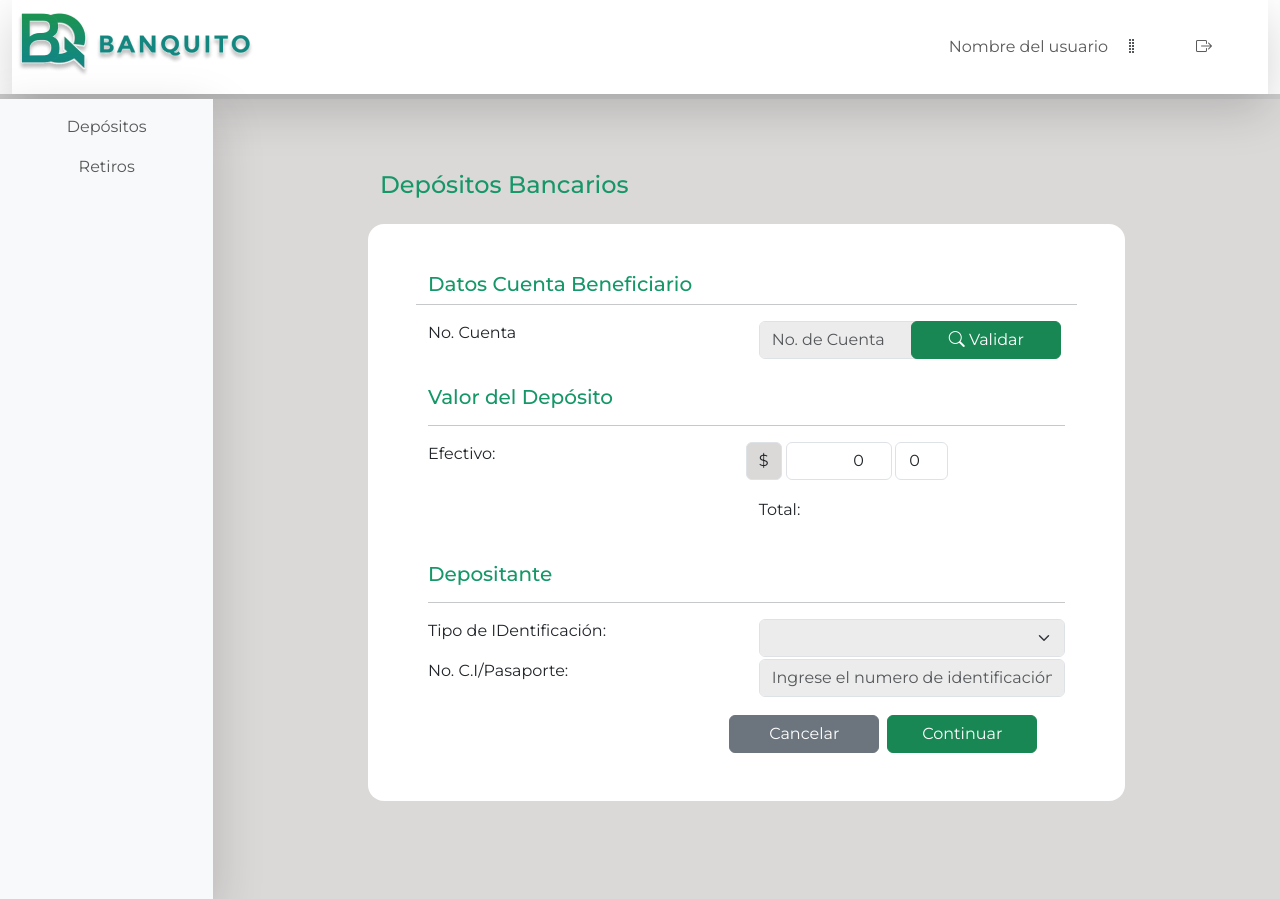
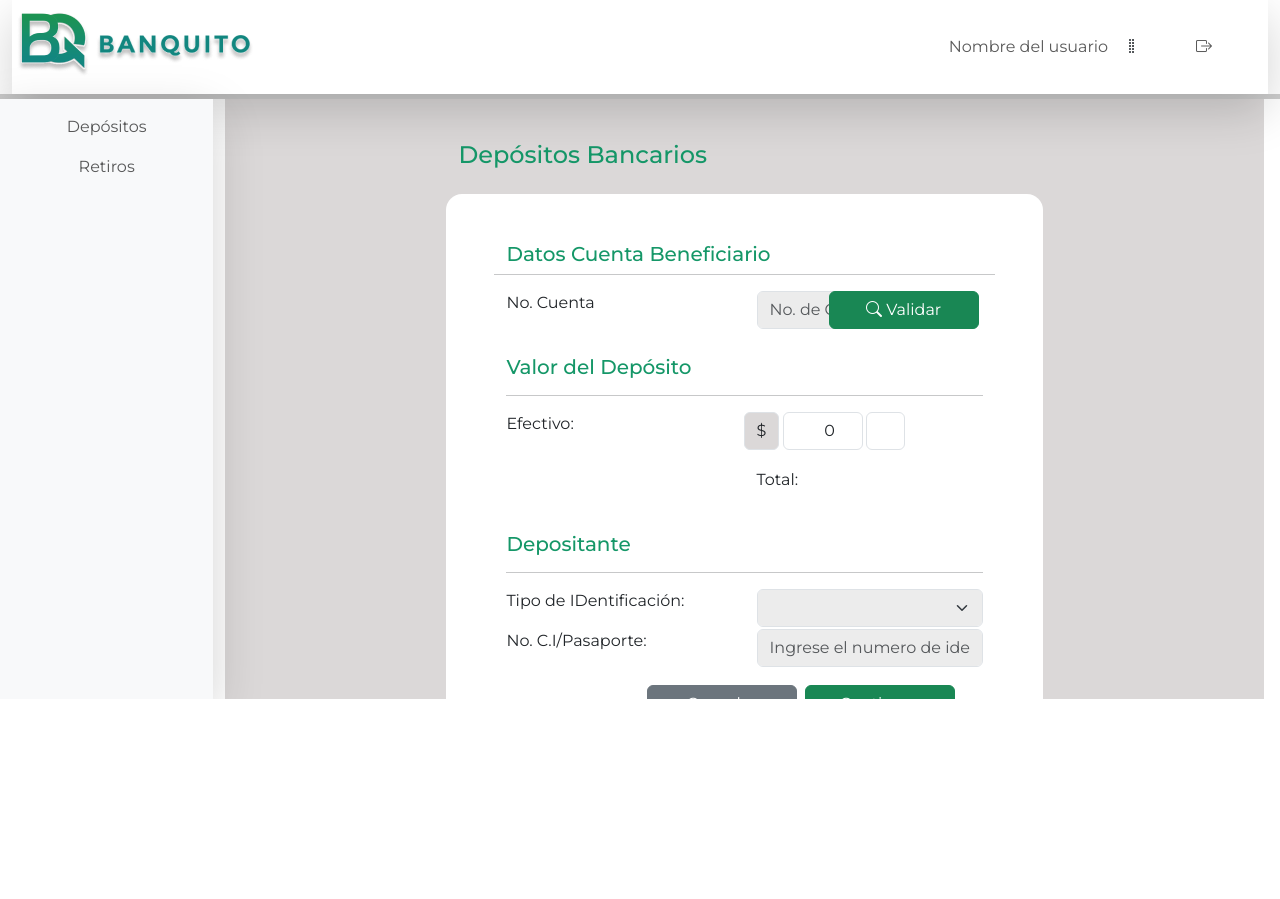
Before and after one commit to BryanPazminoG/ventanilla, an Angular app: page / in a window 1280 px wide. After the commit the page ends 800 px from the top, so only its background shows below. Built offline with nearby package versions, Linux system fonts and the light colour scheme.

Commit message:
agregar scroll en depositos y retiros

```diff
--- a/src/app/Bloques/ventanilla/sidebarv/sidebarv.component.css
+++ b/src/app/Bloques/ventanilla/sidebarv/sidebarv.component.css
@@ -6,7 +6,7 @@
 /* Estilos CSS */
 
 .sidebar {
-  height: 100vh; /* 100% de la altura de la ventana */
+height: 100%;
 display: flex;
 flex-direction: column;
 justify-content: flex-start;
--- a/src/app/Paginas/ventanilla/depositos/depositos.component.css
+++ b/src/app/Paginas/ventanilla/depositos/depositos.component.css
@@ -11,6 +11,7 @@ h4, h5{
     margin-right: auto;
     background-color: white;
     width: 80%;
+    overflow: hidden;
 }
 input[type=text], select{
     background-color: #ECECEC;
@@ -27,4 +28,34 @@ button {
 .dot-paragraph {
     vertical-align: bottom; /* Alinea el punto hacia abajo */
     margin-bottom: -10px; /* Elimina cualquier espacio inferior */
+    overflow: hidden;
 }
+
+.scroll-container {
+    width: 83%;
+    height: 600px;
+    overflow-y: scroll;
+  }
+
+  .scroll-content {
+    width: 100%;
+    height: 130%;
+  }
+
+  .container-fluid.p-0 {
+    overflow-x: hidden;
+  }
+  .scroll-content {
+    display: flex;
+    flex-direction: column;
+    align-items: center;
+    margin-top: -30px;
+    width: 100%;
+    background-color: #DBD8D8;
+  }
+
+  .scroll-content .p-4.flex-grow-1 {
+    width: 100%;
+    flex-grow: 1;
+    background-color: #DBD8D8;
+  }
--- a/src/app/Paginas/ventanilla/depositos/depositos.component.html
+++ b/src/app/Paginas/ventanilla/depositos/depositos.component.html
@@ -6,10 +6,11 @@
     </div>
   </div>
   <div class="row m-0">
-    <div class="col-2 p-0 d-flex flex-column vh-100">
+    <div class="col-2 p-0 d-flex flex-column vh-80">
       <app-sidebarv class="flex-grow-1"></app-sidebarv>
     </div>
-
+    <div class="scroll-container">
+      <div class="scroll-content">
     <div class="col-10 p-0 d-flex">
       <div class="p-4 flex-grow-1" style="background-color: #dbd8d8">
         <div class="container">
@@ -85,6 +86,7 @@
                         placeholder="00"
                         required
                         name="dollars"
+                        min="0"
                         [(ngModel)]="dollars"
                         (input)="updateTotal()"
                       />
@@ -96,6 +98,7 @@
                         placeholder="0"
                         required
                         name="dollars"
+                        min="0"
                         [(ngModel)]="ctvs"
                         (input)="updateTotal()"
                       />
@@ -170,5 +173,7 @@
         </div>
       </div>
     </div>
+      </div>
+    </div>
   </div>
 </div>
--- a/src/app/Paginas/ventanilla/retiros/retiros.component.html
+++ b/src/app/Paginas/ventanilla/retiros/retiros.component.html
@@ -7,7 +7,7 @@
   </div>
   <div class="row m-0">
     <!-- Sidebar -->
-    <div class="col-2 p-0 d-flex flex-column vh-100">
+    <div class="col-2 p-0 d-flex flex-column vh-90">
       <app-sidebarv class="flex-grow-1"></app-sidebarv>
     </div>
     <!-- Main Content -->
@@ -86,6 +86,7 @@
                         placeholder="00"
                         required
                         name="dollars"
+                        min="0"
                         [(ngModel)]="dollars"
                         (input)="updateTotal()"
                       />
@@ -97,6 +98,7 @@
                         placeholder="0"
                         required
                         name="dollars"
+                        min="0"
                         [(ngModel)]="ctvs"
                         (input)="updateTotal()"
                       />
```
Lines whose indentation alone changed are shown as unchanged.
